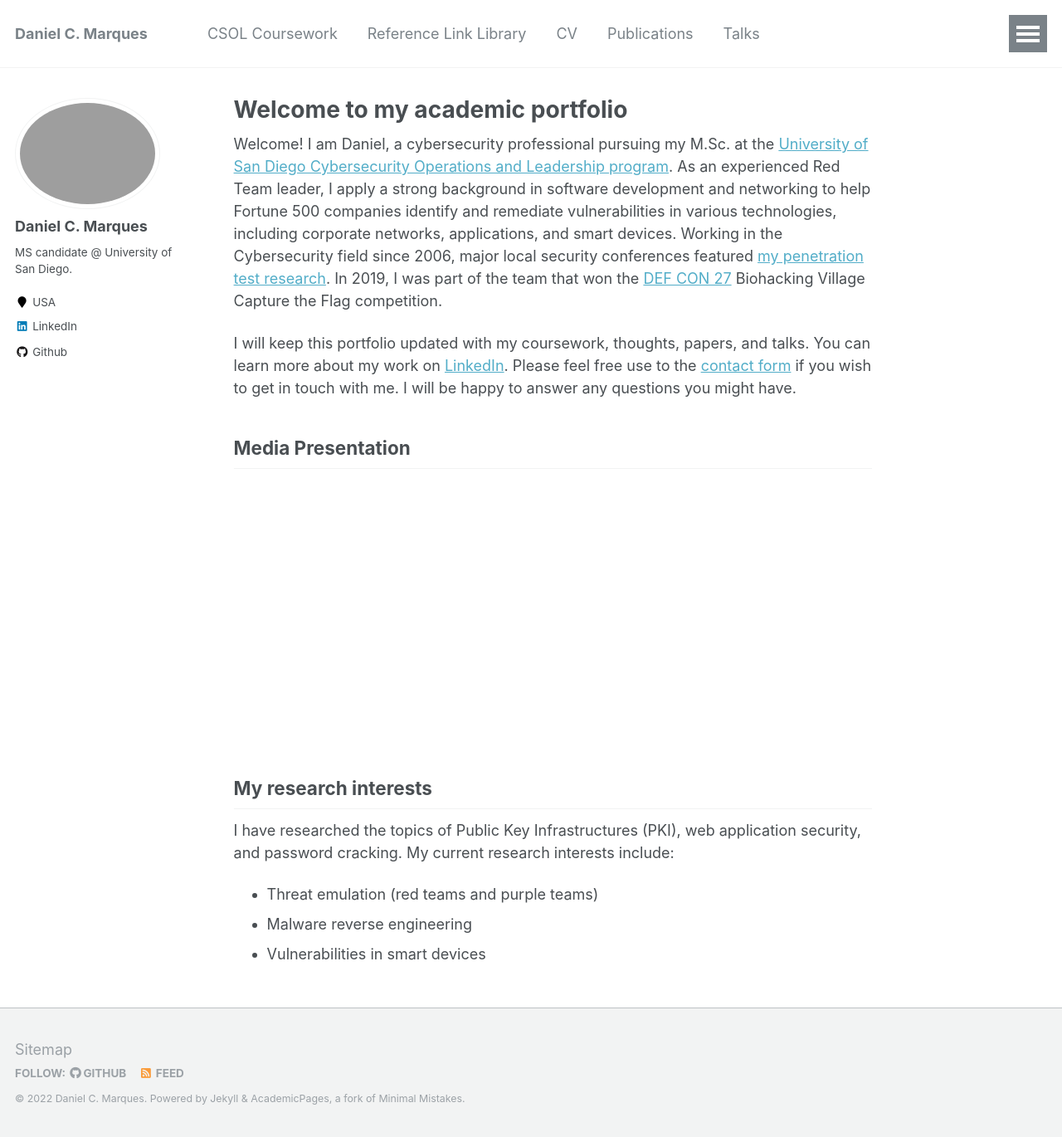
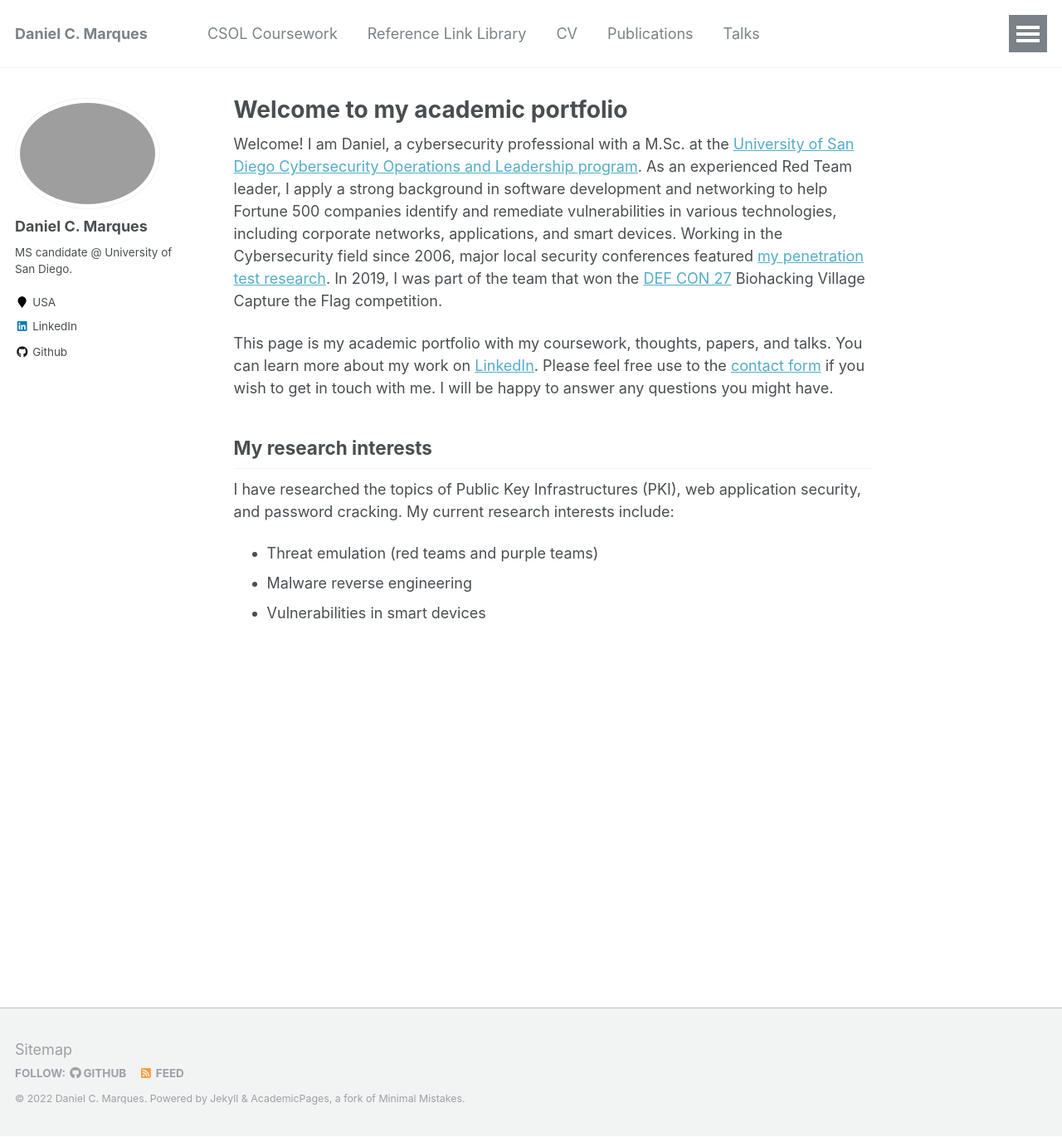
Before and after one commit to danielcmarques/danielcmarques.github.io, a Jekyll site: the page built from _pages/about.md, in a window 1280 px wide and 1370 px high. Shown: the whole window at 83% size. Built offline with Jekyll 4.4.1, drawn with Linux system fonts in a browser that asks for light colours; a script that is not in the unit is left out.

Commit message:
Update about.md

```diff
--- a/_pages/about.md
+++ b/_pages/about.md
@@ -8,13 +8,9 @@ redirect_from:
   - /about.html
 ---
 
-Welcome! I am Daniel, a cybersecurity professional pursuing my M.Sc. at the [University of San Diego Cybersecurity Operations and Leadership program](https://www.sandiego.edu/). As an experienced Red Team leader, I apply a strong background in software development and networking to help Fortune 500 companies identify and remediate vulnerabilities in various technologies, including corporate networks, applications, and smart devices. Working in the Cybersecurity field since 2006, major local security conferences featured [my penetration test research](https://danielcmarques.github.io/talks/). In 2019, I was part of the team that won the [DEF CON 27](https://www.defcon.org/) Biohacking Village Capture the Flag competition.
+Welcome! I am Daniel, a cybersecurity professional with a M.Sc. at the [University of San Diego Cybersecurity Operations and Leadership program](https://www.sandiego.edu/). As an experienced Red Team leader, I apply a strong background in software development and networking to help Fortune 500 companies identify and remediate vulnerabilities in various technologies, including corporate networks, applications, and smart devices. Working in the Cybersecurity field since 2006, major local security conferences featured [my penetration test research](https://danielcmarques.github.io/talks/). In 2019, I was part of the team that won the [DEF CON 27](https://www.defcon.org/) Biohacking Village Capture the Flag competition.
 
-I will keep this portfolio updated with my coursework, thoughts, papers, and talks. You can learn more about my work on [LinkedIn](https://www.linkedin.com/in/danielcmarques/). Please feel free use to the [contact form](https://danielcmarques.github.io/contact/) if you wish to get in touch with me. I will be happy to answer any questions you might have.
-
-## Media Presentation
-<div class="youtube" id="4-9xPjHZQKM" style="width:560px; height:315px;"></div>
-<script type="text/javascript" src="https://codegena.com/assets/js/youtube-embed.js"></script>
+This page is my academic portfolio with my coursework, thoughts, papers, and talks. You can learn more about my work on [LinkedIn](https://www.linkedin.com/in/danielcmarques/). Please feel free use to the [contact form](https://danielcmarques.github.io/contact/) if you wish to get in touch with me. I will be happy to answer any questions you might have.
 
 ## My research interests
 I have researched the topics of Public Key Infrastructures (PKI), web application security, and password cracking. My current research interests include:
```
